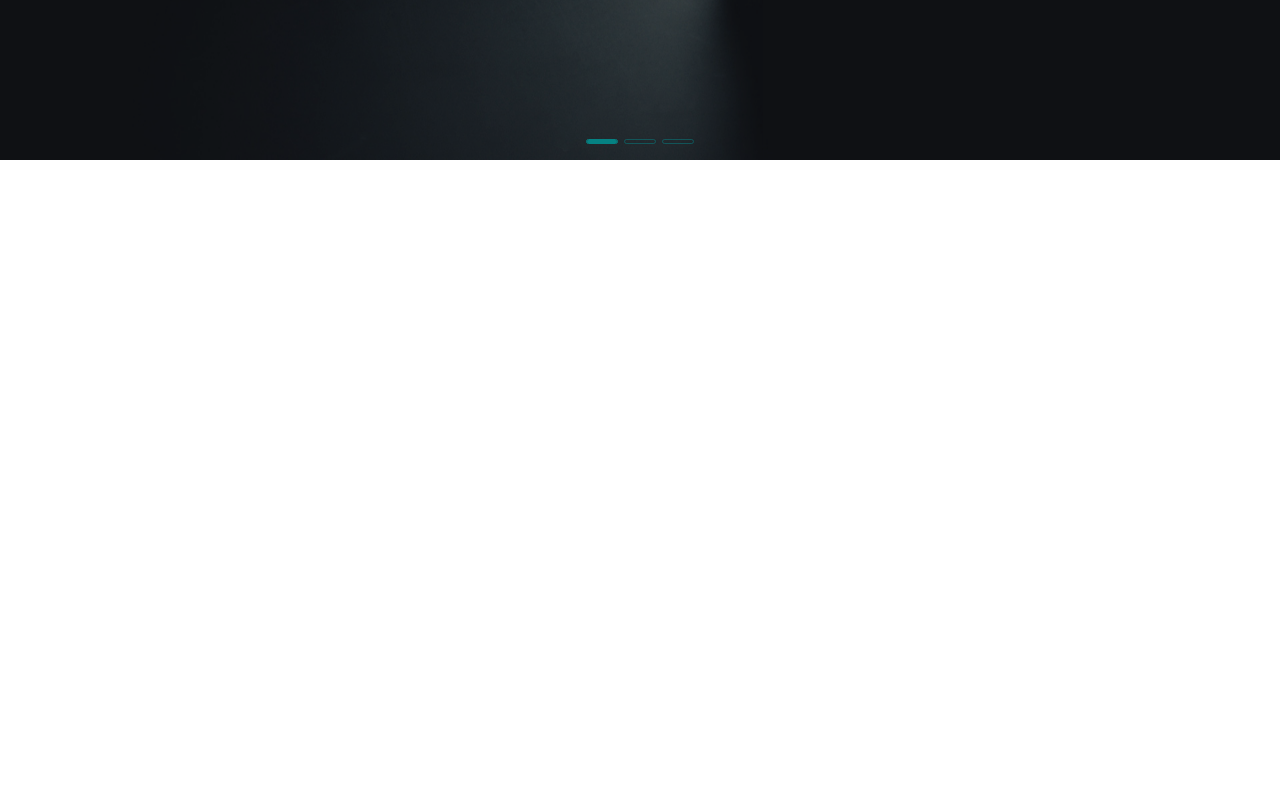
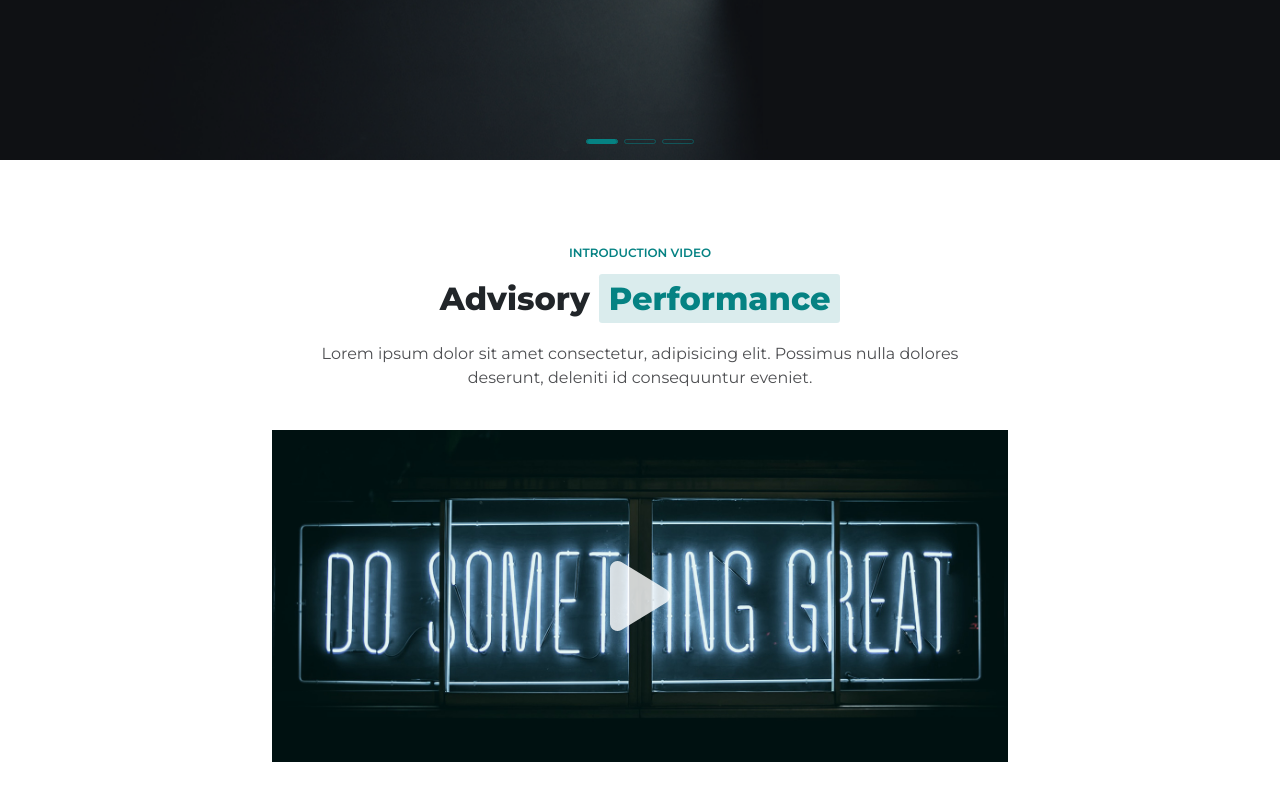
Before and after one commit to peterpozo/proj-html-vuejs, a Vue app: page / in a window 1280 px wide. Shown: the part 646-1446 px from the top of the page. Before the commit the page ends 806 px from the top, so only its background shows below. Built offline with nearby package versions, Linux system fonts and the light colour scheme.

Commit message:
section AdvisoryPerformance completa

```diff
--- a/src/App.vue
+++ b/src/App.vue
@@ -26,4 +26,10 @@ export default {
 :root {
   --bs-font-sans-serif: Montserrat;
 }
+img {
+  width: 100%;
+}
+p {
+  color: #4e4f52;
+}
 </style>
--- /dev/null
+++ b/src/components/AdvisoryPerformance.vue
@@ -0,0 +1,68 @@
+<template>
+  <section class="AdvisoryPerformance">
+    <div class="container text-center">
+      <div class="row row-cols-1 d-flex justify-content-center">
+        <div class="col mb-3"><span class="top">INTRODUCTION VIDEO</span></div>
+        <div class="col mb-3">
+          <h2>Advisory <span class="bottom">Performance</span></h2>
+        </div>
+        <div class="col-7 mb-4">
+          <p>
+            Lorem ipsum dolor sit amet consectetur, adipisicing elit. Possimus
+            nulla dolores deserunt, deleniti id consequuntur eveniet.
+          </p>
+        </div>
+        <div class="col-8 d-flex justify-content-center align-items-center">
+          <img
+            src="../assets/images/video-1.jpg"
+            alt="video"
+            class="imgVideo"
+          />
+          <font-awesome-icon icon="fa-solid fa-play" />
+        </div>
+      </div>
+    </div>
+  </section>
+</template>
+
+<script>
+export default {
+  name: "AdvisoryPerformance",
+};
+</script>
+
+<style lang="scss" scoped>
+.AdvisoryPerformance {
+  padding: 5rem 0;
+
+  h2 {
+    font-weight: 800;
+  }
+
+  span {
+    color: #058283;
+  }
+
+  .top {
+    font-weight: 600;
+    font-size: 12px;
+  }
+
+  .bottom {
+    background-color: #daeced;
+    padding: 0.3rem 0.6rem;
+    border-radius: 0.2rem;
+    font-weight: 800;
+  }
+}
+
+.imgVideo {
+  position: relative;
+}
+.fa-play {
+  position: absolute;
+  z-index: 999;
+  font-size: 5rem;
+  color: #ffffffcc;
+}
+</style>
--- a/src/components/MainPage.vue
+++ b/src/components/MainPage.vue
@@ -1,10 +1,16 @@
 <template>
-  <div></div>
+  <main>
+    <AdvisoryPerformance />
+  </main>
 </template>
 
 <script>
+import AdvisoryPerformance from "@/components/AdvisoryPerformance.vue";
 export default {
   name: "MainPage",
+  components: {
+    AdvisoryPerformance,
+  },
 };
 </script>
 
--- a/src/main.js
+++ b/src/main.js
@@ -6,6 +6,7 @@ import {
   faPhone,
   faEnvelope,
   faClock,
+  faPlay,
 } from "@fortawesome/free-solid-svg-icons";
 import {
   faFacebookF,
@@ -22,7 +23,8 @@ library.add(
   faFacebookF,
   faTwitter,
   faLinkedinIn,
-  faUser
+  faUser,
+  faPlay
 );
 Vue.component("font-awesome-icon", FontAwesomeIcon);
 
```
